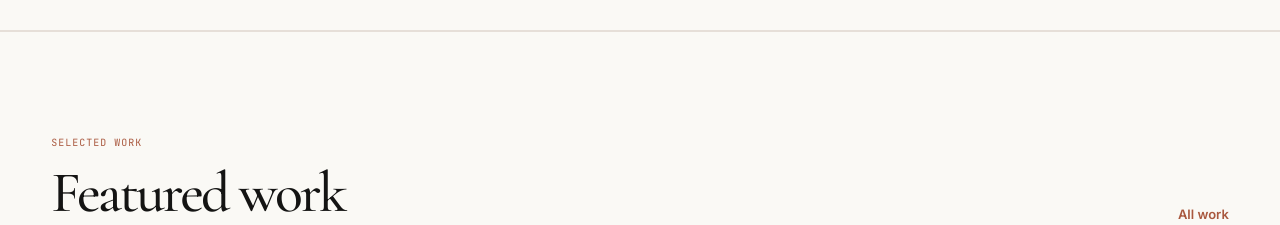
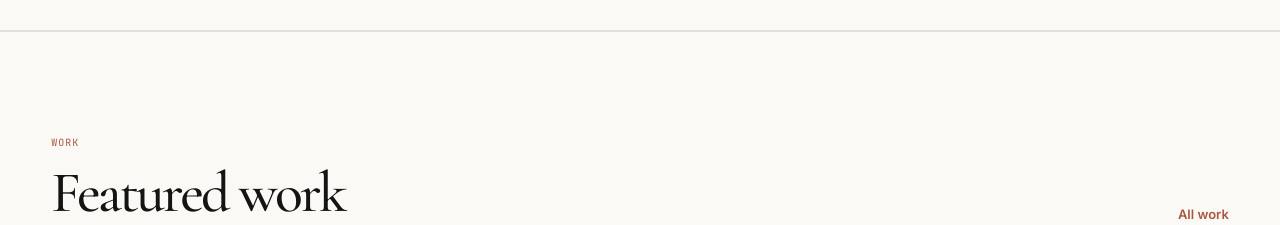
Before and after one commit to yash936936/Personal-Portfolio, a React (Vite) app in the folder portfolio/: page / in a window 1280 px wide. Shown: the part 864-1089 px from the top of the page. Built offline with nearby package versions, Linux system fonts and the light colour scheme; no server answers.

Commit message:
Align featured work section label

```diff
--- a/portfolio/src/components/sections/HomeSections.tsx
+++ b/portfolio/src/components/sections/HomeSections.tsx
@@ -44,7 +44,7 @@ export function FeaturedProjects() {
     <section className="home-section home-featured">
       <div className="container">
         <div className="home-section__heading home-section__heading--row">
-          <div><span className="home-section__eyebrow">Selected work</span><h2>Featured work</h2></div>
+          <div><span className="home-section__eyebrow">Work</span><h2>Featured work</h2></div>
           <Link to="/work" className="home-section__text-link">All work</Link>
         </div>
         <p className="home-featured__intro">
```
